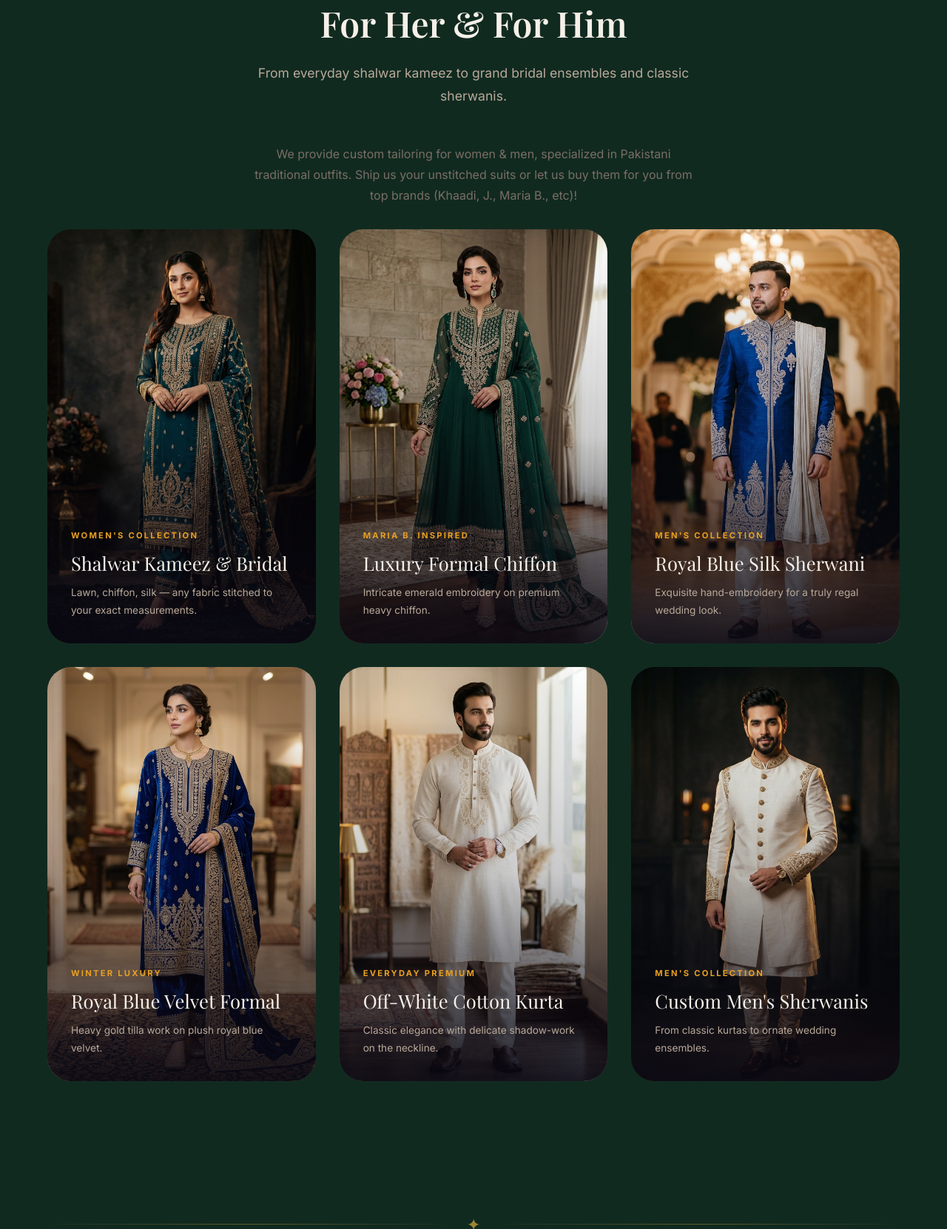
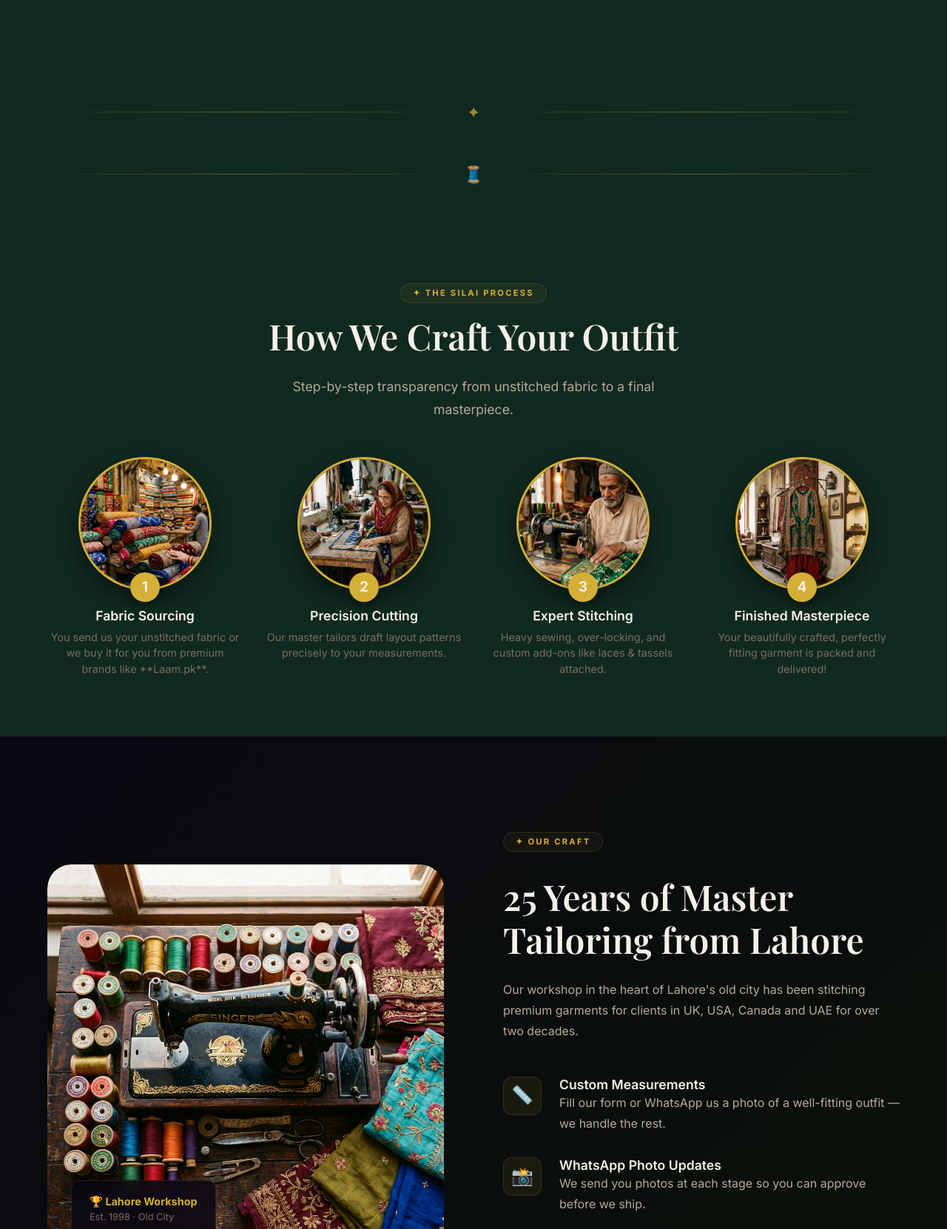
Before and after one commit to weedras/silai.pk, a website: page public/index.html in a window 1280 px wide. Shown: the part 4321-5983 px from the top of the page at 74% size. Drawn offline with nearby package versions, Linux system fonts and the light colour scheme; no server answers; a web font is replaced by a local one.

Commit message:
Final restoration: Fix Collections carousel and remove redundant showcase sections

```diff
--- a/public/index.html
+++ b/public/index.html
@@ -331,63 +331,6 @@
   <!-- Women & Men Showcase -->
   <section class="showcase-section">
     <div class="container">
-      <div class="text-center mb-2xl">
-        <span class="section-label">✦ Our Work</span>
-        <h2 class="section-heading">For Her &amp; For Him</h2>
-        <p class="section-subheading" style="margin:0 auto">From everyday shalwar kameez to grand bridal ensembles and classic sherwanis.</p>
-      </div>
-      <p style="text-align:center; max-width:600px; margin:0 auto var(--space-xl); color:var(--text-muted)">We provide custom tailoring for women & men, specialized in Pakistani traditional outfits. Ship us your unstitched suits or let us buy them for you from top brands (Khaadi, J., Maria B., etc)!</p>
-      <div class="showcase-grid">
-        <div class="showcase-card reveal">
-          <img src="/assets/images/womens_dress.png" alt="Pakistani Women's Stitching">
-          <div class="showcase-overlay">
-            <div class="showcase-tag">Women's Collection</div>
-            <div class="showcase-title">Shalwar Kameez &amp; Bridal</div>
-            <p class="showcase-desc">Lawn, chiffon, silk — any fabric stitched to your exact measurements.</p>
-          </div>
-        </div>
-        <div class="showcase-card reveal delay-1">
-          <img src="/assets/images/pak_suit_1.png" alt="Formal Chiffon Suit">
-          <div class="showcase-overlay">
-            <div class="showcase-tag">Maria B. Inspired</div>
-            <div class="showcase-title">Luxury Formal Chiffon</div>
-            <p class="showcase-desc">Intricate emerald embroidery on premium heavy chiffon.</p>
-          </div>
-        </div>
-        <div class="showcase-card reveal delay-2">
-          <img src="/assets/images/pak_sherwani_1.png" alt="Men's Royal Sherwani">
-          <div class="showcase-overlay">
-            <div class="showcase-tag">Men's Collection</div>
-            <div class="showcase-title">Royal Blue Silk Sherwani</div>
-            <p class="showcase-desc">Exquisite hand-embroidery for a truly regal wedding look.</p>
-          </div>
-        </div>
-        <div class="showcase-card reveal delay-3">
-          <img src="/assets/images/pak_suit_2.png" alt="Velvet Formal Suit">
-          <div class="showcase-overlay">
-            <div class="showcase-tag">Winter Luxury</div>
-            <div class="showcase-title">Royal Blue Velvet Formal</div>
-            <p class="showcase-desc">Heavy gold tilla work on plush royal blue velvet.</p>
-          </div>
-        </div>
-        <div class="showcase-card reveal delay-4">
-          <img src="/assets/images/pak_kurta_1.png" alt="Men's Cotton Kurta">
-          <div class="showcase-overlay">
-            <div class="showcase-tag">Everyday Premium</div>
-            <div class="showcase-title">Off-White Cotton Kurta</div>
-            <p class="showcase-desc">Classic elegance with delicate shadow-work on the neckline.</p>
-          </div>
-        </div>
-        <div class="showcase-card reveal delay-5">
-          <img src="/assets/images/mens_sherwani.png" alt="Pakistani Men's Dress Stitching">
-          <div class="showcase-overlay">
-            <div class="showcase-tag">Men's Collection</div>
-            <div class="showcase-title">Custom Men's Sherwanis</div>
-            <p class="showcase-desc">From classic kurtas to ornate wedding ensembles.</p>
-          </div>
-        </div>
-      </div>
-    </div>
   </section>
 
 
```
